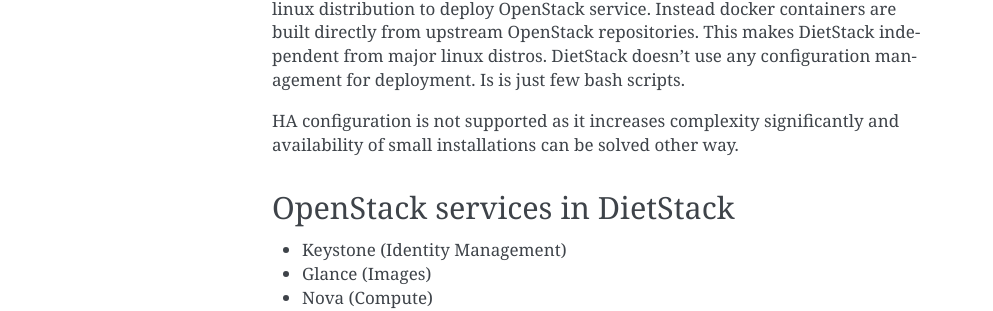
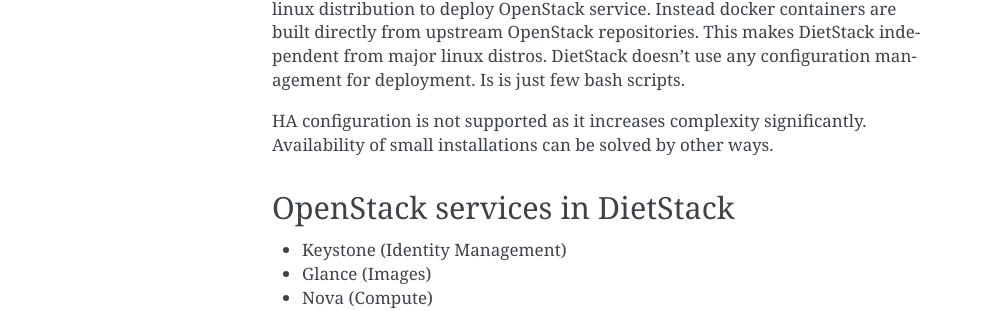
Before and after one commit to dietstack/dietstack, a Sphinx documentation site: the page built from doc/foreword.rst, in a window 1280 px wide. Shown: the part 426-737 px from the top of the page, without its empty margins (148-1141 px from the left). Built offline with Sphinx 7.4.7, drawn with Linux system fonts in a browser that asks for light colours.

Commit message:
Small foreword change

```diff
--- a/doc/foreword.rst
+++ b/doc/foreword.rst
@@ -18,8 +18,8 @@
 upstream OpenStack repositories. This makes DietStack independent from major linux distros.
 DietStack doesn't use any configuration management for deployment. Is is just few bash scripts.
 
-HA configuration is not supported as it increases complexity significantly and
-availability of small installations can be solved other way.
+HA configuration is not supported as it increases complexity significantly.
+Availability of small installations can be solved by other ways.
 
 OpenStack services in DietStack
 -------------------------------
```
